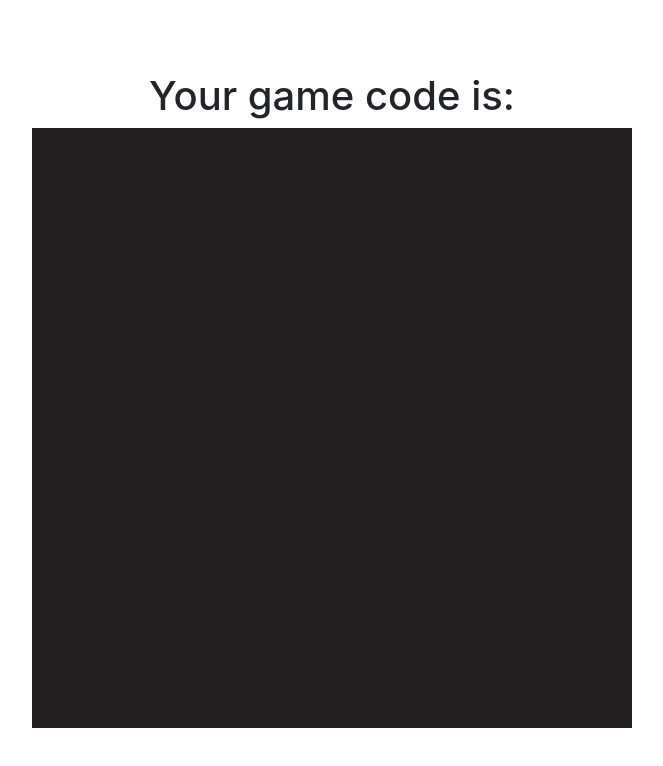
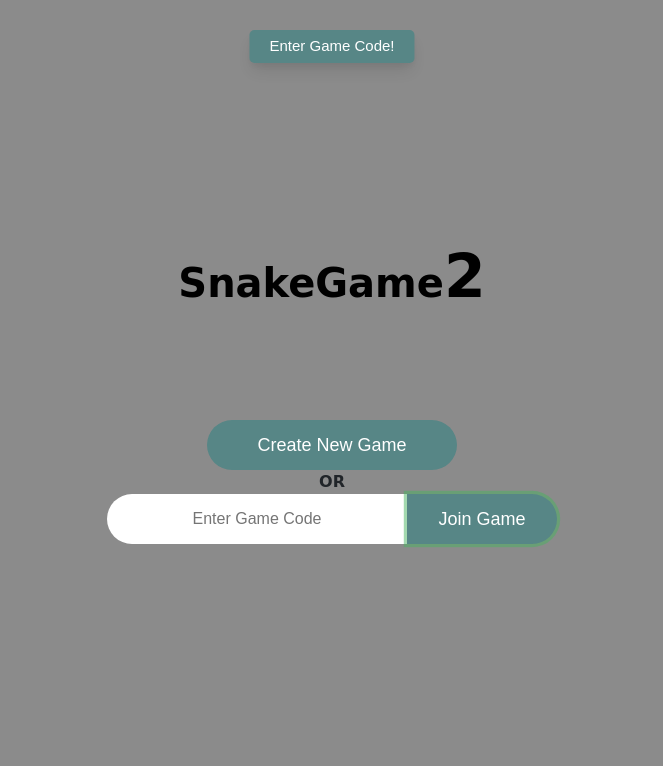
Before and after one commit to nvnsaharan/snakegame, a plain HTML site: page frontend/index.html in a window 1280 px wide. Both pictures are taken after a click on the button "Join Game". Shown: the whole page, without its empty margins (308-971 px from the left). Drawn offline with nearby package versions, Linux system fonts and the light colour scheme; no server answers.

Commit message:
first commit

```diff
--- a/frontend/index.html
+++ b/frontend/index.html
@@ -3,13 +3,14 @@
 	<head>
 		<meta charset="UTF-8" />
 		<title>SnakeGame 2</title>
-		<link rel="icon" href="./snake-64.png" />
+		<link rel="icon" href="./images/snake-64.png" />
 		<link
 			rel="stylesheet"
 			href="https://stackpath.bootstrapcdn.com/bootstrap/4.5.0/css/bootstrap.min.css"
 			integrity="sha384-9aIt2nRpC12Uk9gS9baDl411NQApFmC26EwAOH8WgZl5MYYxFfc+NcPb1dKGj7Sk"
 			crossorigin="anonymous"
 		/>
+		<link rel="stylesheet" href="style.css" />
 
 		<style>
 			#gameScreen {
@@ -30,22 +31,26 @@
 							h-100
 						"
 					>
-						<h1>Multiplayer Snake</h1>
+						<div class="game_title">
+							<h1 id="game_title_name">
+								SnakeGame<span id="game_title_2">2</span>
+							</h1>
+						</div>
 						<button
 							type="submit"
-							class="btn btn-success"
+							class="btn btnsuccess"
 							id="newGameButton"
 						>
 							Create New Game
 						</button>
-						<div>OR</div>
+						<div id="the_OR">OR</div>
 						<div class="form-group">
 							<input
 								type="text"
 								placeholder="Enter Game Code"
 								id="gameCodeInput"
 							/>
-						</div>
+
 							<button
 								type="submit"
 								class="btn btn-success"
@@ -53,6 +58,7 @@
 							>
 								Join Game
 							</button>
+						</div>
 					</div>
 				</div>
 
@@ -66,17 +72,17 @@
 							h-100
 						"
 					>
-						<h1>
+						<div id="gameCodeDisplay_header">
 							Your game code is:
-							<span id="gameCodeDisplay"></span>
-						</h1>
+							<span id="gameCodeDisplay">----</span>
+						</div>
 
 						<canvas id="canvas"></canvas>
 					</div>
 				</div>
 			</div>
 		</section>
-
+		<div id="toast">Blah Blah</div>
 		<script src="https://cdnjs.cloudflare.com/ajax/libs/socket.io/2.3.0/socket.io.js"></script>
 		<script src="index.js"></script>
 	</body>
--- a/frontend/index.js
+++ b/frontend/index.js
@@ -17,6 +17,7 @@ const newGameBtn = document.getElementById('newGameButton');
 const joinGameBtn = document.getElementById('joinGameButton');
 const gameCodeInput = document.getElementById('gameCodeInput');
 const gameCodeDisplay = document.getElementById('gameCodeDisplay');
+const toast = document.getElementById('toast');
 
 newGameBtn.addEventListener('click', newGame);
 joinGameBtn.addEventListener('click', joinGame);
@@ -28,6 +29,10 @@ function newGame() {
 
 function joinGame() {
 	const code = gameCodeInput.value;
+	if (!code) {
+		showToast('Enter Game Code!');
+		return;
+	}
 	socket.emit('joinGame', code);
 	init();
 }
@@ -101,9 +106,9 @@ function handleGameOver(data) {
 	gameActive = false;
 
 	if (data.winner === playerNumber) {
-		alert('You Win!');
+		showToast('You Win!');
 	} else {
-		alert('You Lose :(');
+		showToast('You Lose :(');
 	}
 }
 
@@ -113,12 +118,12 @@ function handleGameCode(gameCode) {
 
 function handleUnknownCode() {
 	reset();
-	alert('Unknown Game Code');
+	showToast('Unknown Game Code');
 }
 
 function handleTooManyPlayers() {
 	reset();
-	alert('This game is already in progress');
+	showToast('This game is already in progress');
 }
 
 function reset() {
@@ -127,3 +132,13 @@ function reset() {
 	initialScreen.style.display = 'block';
 	gameScreen.style.display = 'none';
 }
+
+let toastTimer;
+const showToast = (msg) => {
+	toast.innerText = msg;
+	toast.style.transform = 'translate(-50%,30px)';
+	clearTimeout(toastTimer);
+	toastTimer = setTimeout(() => {
+		toast.style.transform = 'translate(-50%,-40px)';
+	}, 5000);
+};
--- /dev/null
+++ b/frontend/style.css
@@ -0,0 +1,96 @@
+* {
+	margin: 0px;
+	padding: 0px;
+	box-sizing: border-box;
+}
+body {
+	height: 100%;
+	width: 100%;
+	background: #8b8b8b;
+	font-family: sans-serif;
+	overflow: hidden;
+}
+.game_title {
+	font-family: cursive;
+	display: flex;
+	margin-bottom: 100px;
+	color: black;
+}
+#game_title_name {
+	font-size: 40px;
+	font-weight: bolder;
+}
+#game_title_2 {
+	font-size: 60px;
+	font-weight: bolder;
+}
+#newGameButton {
+	height: 50px;
+	width: 250px;
+	border-radius: 30px;
+	font-size: 18px;
+	background-color: #578686;
+	color: white;
+	border: none;
+}
+#joinGameButton {
+	height: 50px;
+	width: 150px;
+	border-radius: 0px 30px 30px 0px;
+	font-size: 18px;
+	background-color: #578686;
+	color: white;
+	border: none;
+}
+#newGameButton:hover,
+#joinGameButton:hover {
+	background-color: #658686;
+	border: 1px solid wheat;
+}
+#the_OR {
+	font-family: cursive;
+	font-weight: bolder;
+}
+#gameCodeInput {
+	height: 50px;
+	width: 300px;
+	border-radius: 30px 0px 0px 30px;
+	font-size: 16px;
+	text-align: center;
+	border: none;
+	outline: none;
+}
+.form-group {
+	display: flex;
+}
+#toast {
+	position: absolute;
+	top: 0px;
+	font-size: 15px;
+	left: 50%;
+	transform: translate(-50%, -40px);
+	border-radius: 5px;
+	background-color: #578686;
+	color: #fff;
+	padding: 5px 20px;
+	z-index: 10;
+	box-shadow: 0px 10px 15px -3px rgba(0, 0, 0, 0.1),
+		0px 4px 6px -2px rgba(0, 0, 0, 0.05);
+	transition: transform ease-in-out 0.2s;
+}
+#gameCodeDisplay_header {
+	color: lightgray;
+	font-size: xx-large;
+	font-weight: bold;
+	font-style: italic;
+	margin-bottom: 10px;
+}
+#gameCodeDisplay {
+	color: whitesmoke;
+	font-style: normal;
+}
+#canvas {
+	border: 2px solid lightgray;
+	box-shadow: 0px 10px 15px -3px rgba(0, 0, 0, 0.1),
+		0px 4px 6px -2px rgba(0, 0, 0, 0.05);
+}
--- a/server/server.js
+++ b/server/server.js
@@ -42,7 +42,7 @@ io.on('connection', (client) => {
 	}
 
 	function handleNewGame() {
-		let roomName = makeid(5);
+		let roomName = makeid(4);
 		clientRooms[client.id] = roomName;
 		client.emit('gameCode', roomName);
 
```
Also changed, not shown: frontend/images/bg_photo.jpg (added), frontend/images/copy-icon.svg (added), frontend/images/snake-64.png (renamed from frontend/snake-64.png). Lines whose indentation alone changed are shown as unchanged.
